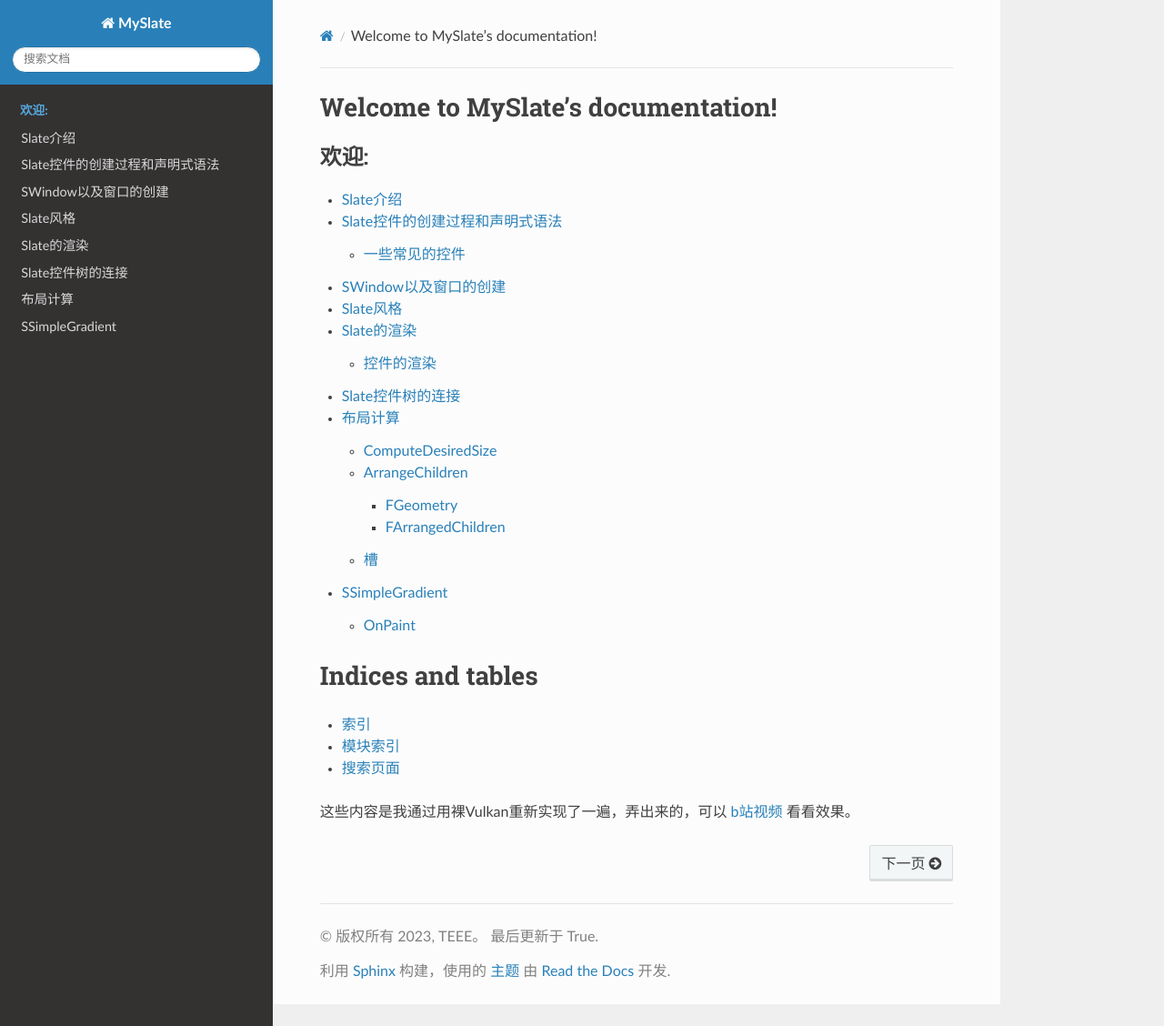
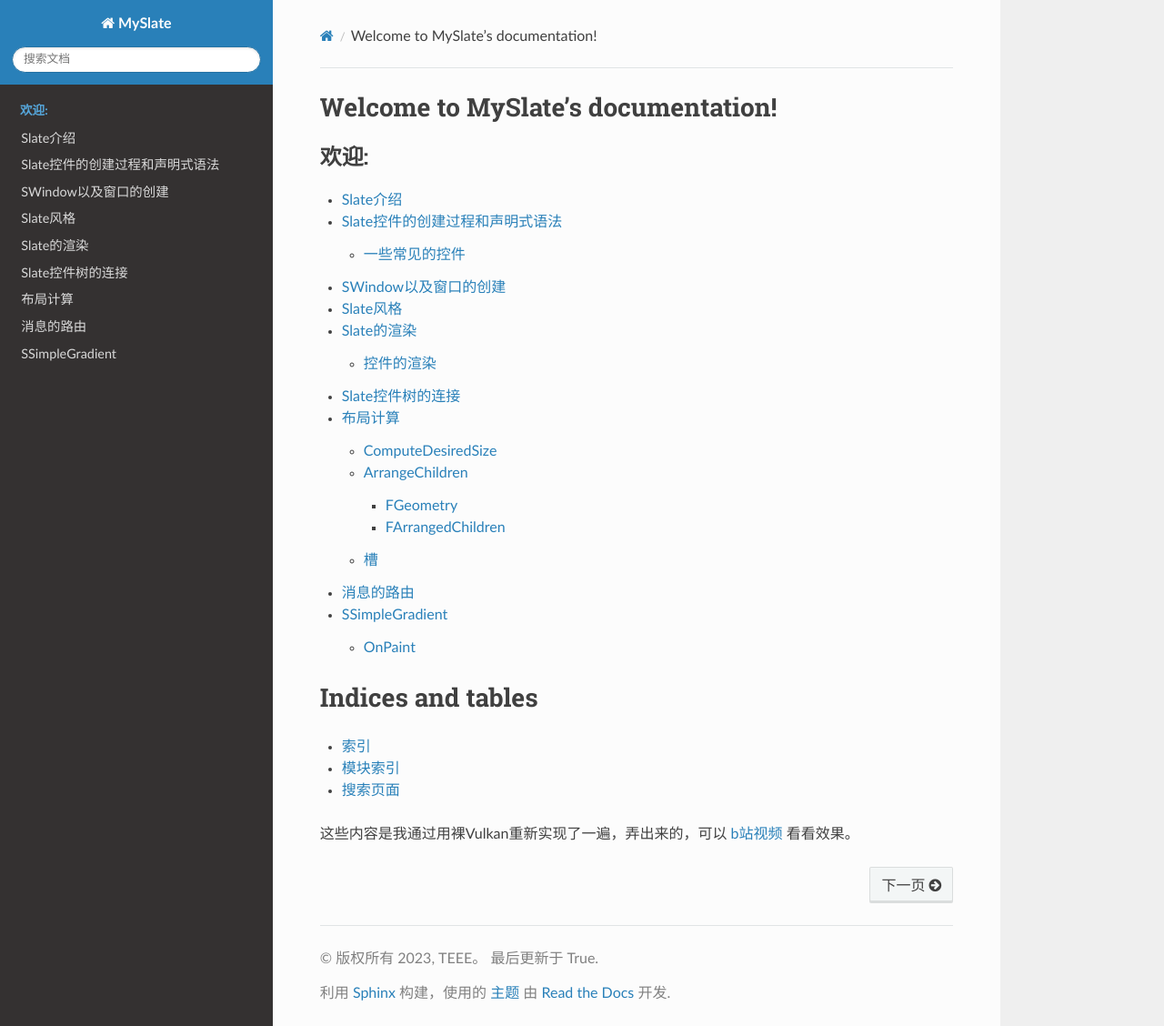
Before and after one commit to pixel-Teee/MySlate, a Sphinx documentation site: the page built from source/index.rst, in a window 1280 px wide and 1128 px high. Shown: the whole window at 91% size. Built offline with Sphinx 7.4.7 and the Read the Docs theme 2.0.0, drawn with Linux system fonts in a browser that asks for light colours; comment, search, counter and statistics services are not loaded.

Commit message:
update blog

```diff
--- a/source/index.rst
+++ b/source/index.rst
@@ -24,6 +24,8 @@
 
    pages/布局计算.md
 
+   pages/消息的路由.md
+
    pages/SSimpleGradient.md
 
 Indices and tables
```
